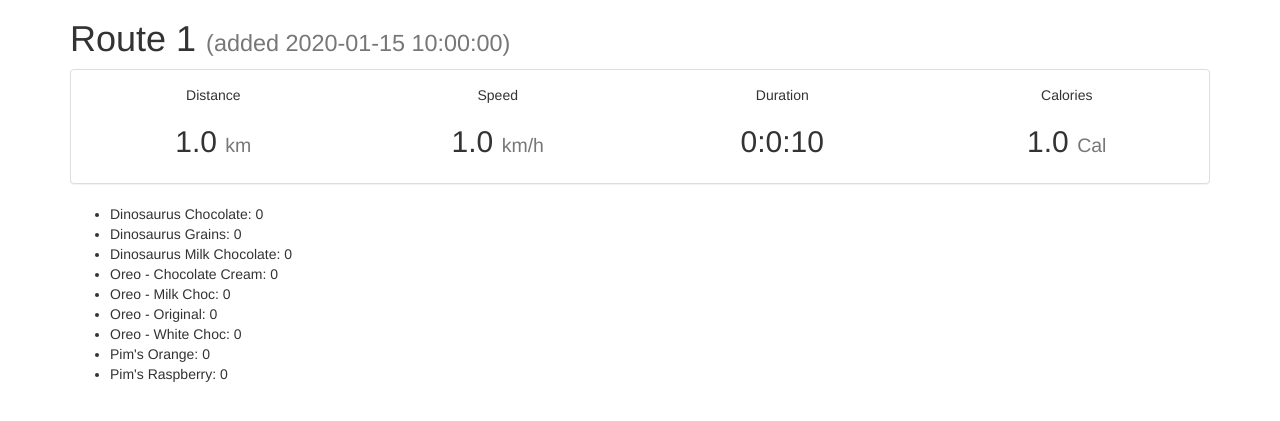
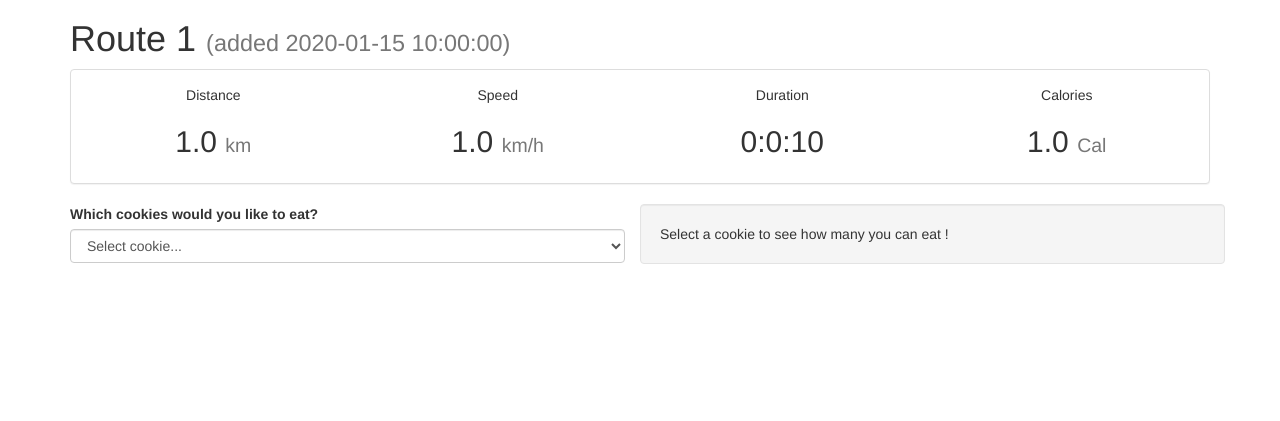
Before and after one commit to sepro/CookieRunner, a Flask app: page /routes/view/1 in a window 1280 px wide. Shown: the part 51-472 px from the top of the page. Run offline with Flask 2, Linux system fonts and the light colour scheme; data comes from the database, SQL or seed files in the repository; tables that the repository leaves empty hold one stand-in row (values such as "Sample post"); some libraries are stand-ins or nearby versions.

Commit message:
jquery finished, all basic features are implemented and working !

```diff
--- a/cookierun/templates/routes.html
+++ b/cookierun/templates/routes.html
@@ -41,7 +41,15 @@
 
             </div>
         </div>
-        <div class="calories"></div>
+        <div class="row">
+        <div class="form-group col-md-6 col-xs-12">
+            <label for="sel1">Which cookies would you like to eat?</label>
+            <select class="cookielist form-control" id="sel1">
+                <option>Select cookie...</option>
+            </select>
+        </div>
+        <div class="well col-md-6 col-xs-12" id="result">Select a cookie to see how many you can eat !</div>
+        </div>
     {% endif %}
 </div>
 {% endblock %}
@@ -49,18 +57,25 @@
 {% block extrajs %}
     {% if route %}
         <script>
-        var items = [];
+        var counts = {};
         $.getJSON( "{{ url_for('cookies.cookies_count', calories=(route.calories|round(1)))}}", function( data ) {
 
             $.each( data, function( key, val ) {
-                items.push( "<li id='" + key + "'>" + key + ": " + val + "</li>" );
+                counts[key] = val;
+                $( "<option value=\"" + key +"\">" + key + "</option>" ).appendTo(".cookielist");
             });
+        });
 
-            $( "<ul/>", {
-                "class": "my-new-list",
-                html: items.join( "" )
-            }).appendTo( ".calories" );
-        });
+        $("#sel1").on("change", function() {
+            $(this).find('option:first-child').prop("disabled",true);
+            count = counts[$(this).val()];
+            if(count == 0) {
+                $("#result").text("You can eat " + count + " " + $(this).val() + " cookie !")
+            } else {
+                $("#result").text("You can eat " + count + " " + $(this).val() + " cookies !")
+            }
+        })
+
         </script>
     {% endif %}
 {% endblock %}
```
